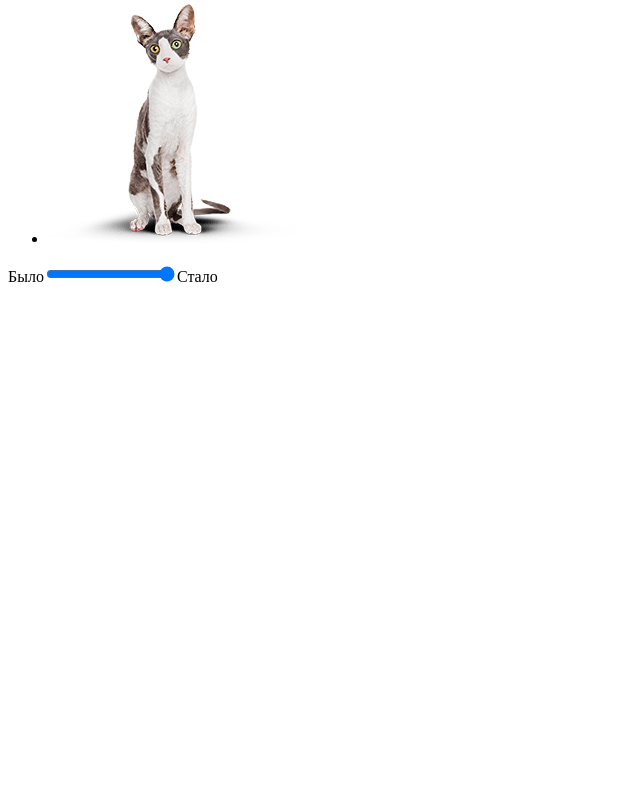
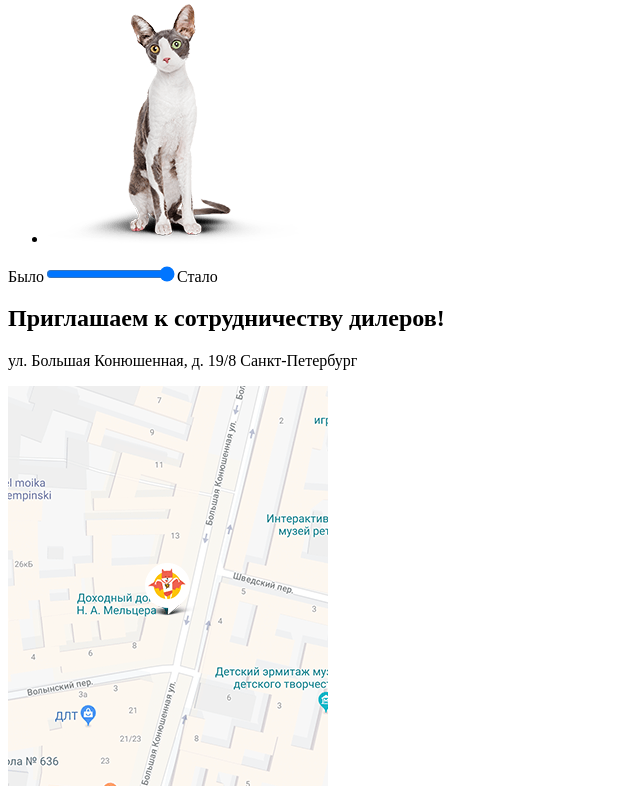
Before and after one commit to menkoroed/cat-energy, a plain HTML site: page index.html in a window 1280 px wide. Shown: the part 1655-2453 px from the top of the page, without its empty margins (0-640 px from the left). Before the commit the page ends 1949 px from the top, so only its background shows below. Drawn offline with Linux system fonts and the light colour scheme.

Commit message:
Сделал секцию карты и закончил main в мобильной версии

```diff
--- a/index.html
+++ b/index.html
@@ -84,7 +84,12 @@
 					<li class="example__item"><img src="img/before-mobile.png" width="311" height="232" alt="Кошка до Cat Energy Slim"></li>
 					<li class="example__item"><img src="img/after-mobile.png" width="251" height="240" alt="Кошка после Cat Energy Slim"></li>
 				</ul>
-			<label>Было<input type="range" min="0" max="1">Стало</label>
+				<label>Было<input class="example__range" type="range" min="0" max="1">Стало</label>
+			</section>
+			<section class="contacts">
+				<h2 class="contacts__title">Приглашаем к сотрудничеству дилеров!</h2>
+				<p class="contacts__text">ул. Большая Конюшенная, д. 19/8 Санкт-Петербург</p>
+				<img src="img/map-pin.png" width="320" height="400" alt="ул. Большая Конюшенная, д. 19/8 Санкт-Петербург" class="contacts__map">
 			</section>
 		</main>
 	</body>
```
Lines whose indentation alone changed are shown as unchanged.
